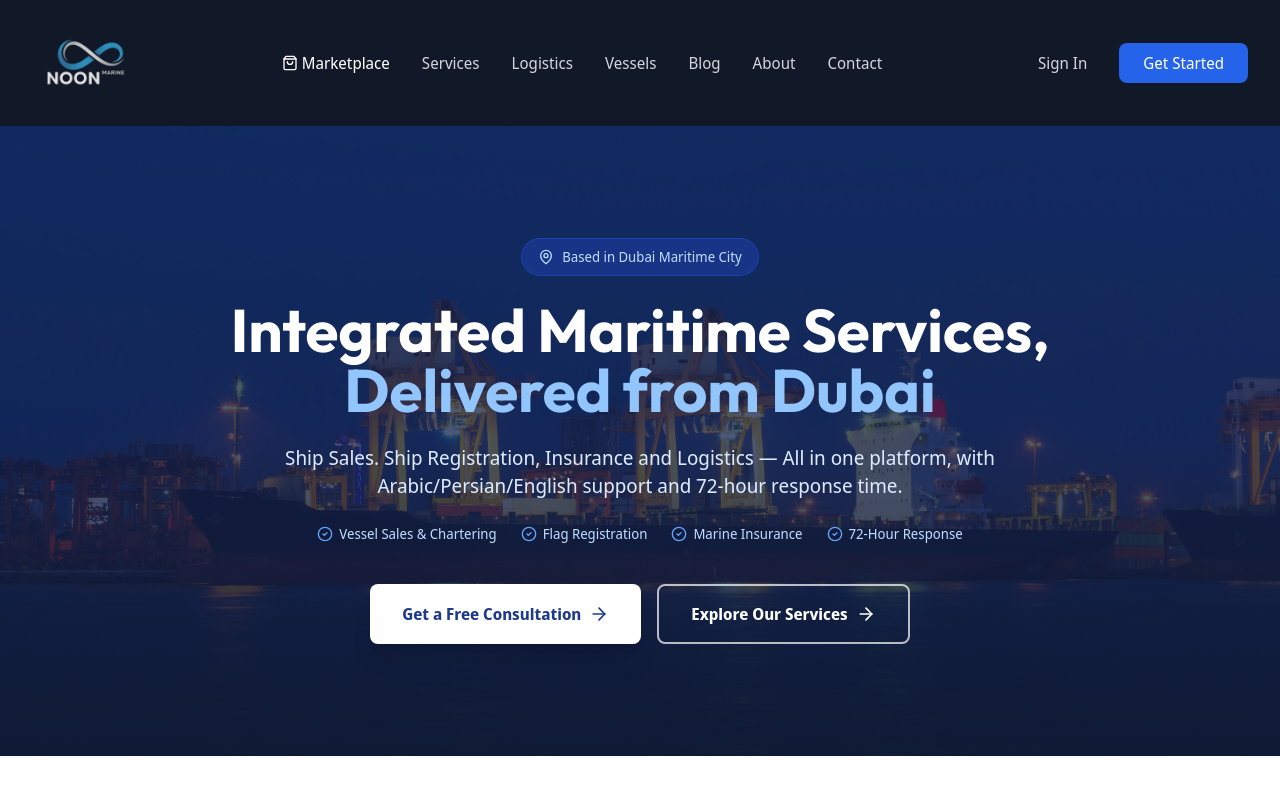
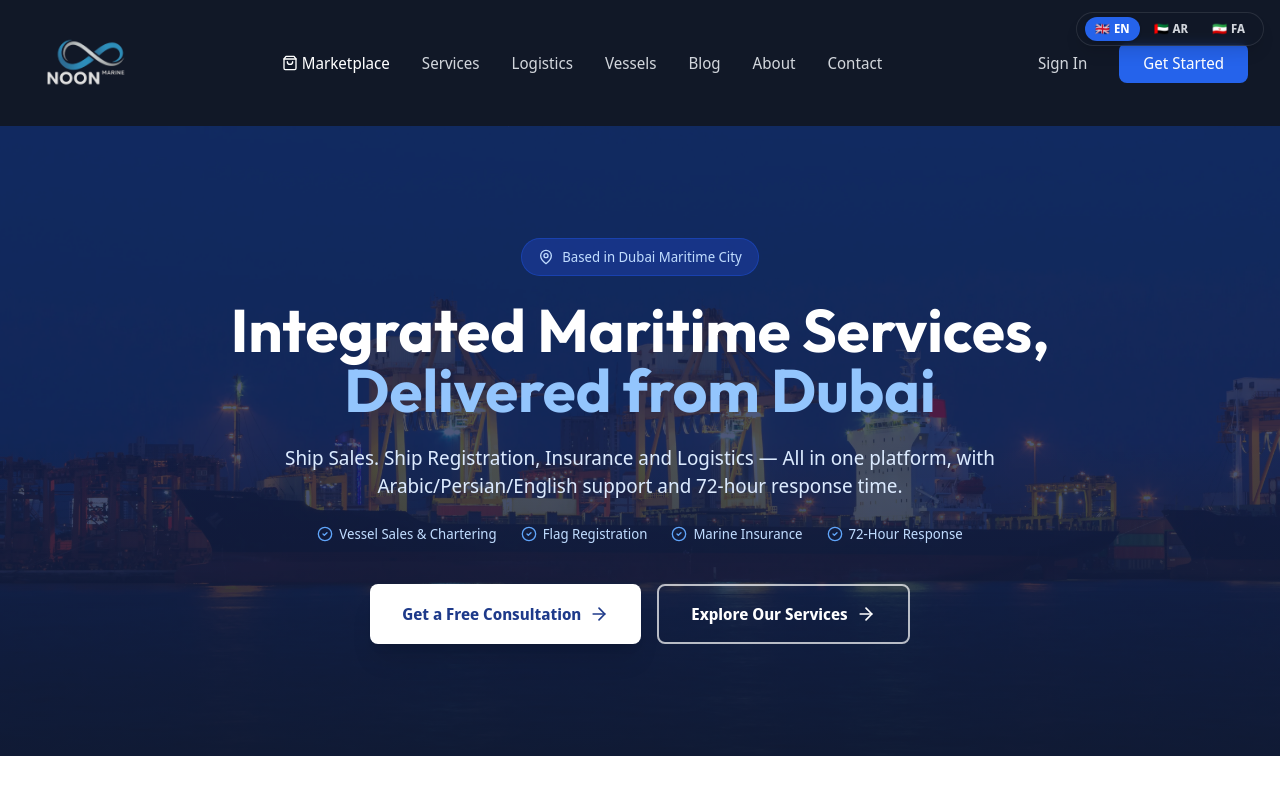
Before and after one commit to sachinchanguthodi/Noon_marine, a Next.js app in the folder frontend/: page / in a window 1280 px wide. Shown: the top 800 px of the page. Built offline with nearby package versions, Linux system fonts and the light colour scheme; no server answers; the database is empty.

Commit message:
Replace Google Translate widget with clean custom language switcher

```diff
--- a/frontend/src/app/globals.css
+++ b/frontend/src/app/globals.css
@@ -39,42 +39,16 @@
   }
 
   /* ── Google Translate ── */
-  /* Hide the top banner Google injects */
+  /* Hide the banner bar and all Google branding */
   .goog-te-banner-frame,
   #goog-gt-tt,
-  .goog-te-balloon-frame {
+  .goog-te-balloon-frame,
+  .goog-te-gadget {
     display: none !important;
   }
 
   body {
     top: 0 !important;
-  }
-
-  /* Style the language dropdown to match the site */
-  .google-translate-wrapper {
-    display: inline-block;
-  }
-
-  .goog-te-gadget {
-    font-family: inherit !important;
-    font-size: 0 !important;
-  }
-
-  .goog-te-gadget .goog-te-combo {
-    font-size: 0.8rem !important;
-    font-family: inherit !important;
-    background: transparent !important;
-    border: 1px solid rgba(255,255,255,0.3) !important;
-    color: #d1d5db !important;
-    border-radius: 0.5rem !important;
-    padding: 0.3rem 0.5rem !important;
-    cursor: pointer !important;
-    outline: none !important;
-  }
-
-  .goog-te-gadget .goog-te-combo:hover {
-    border-color: rgba(255,255,255,0.6) !important;
-    color: #fff !important;
   }
 
   /* Apply Outfit font to all headings */
--- a/frontend/src/components/GoogleTranslate.tsx
+++ b/frontend/src/components/GoogleTranslate.tsx
@@ -1,48 +1,91 @@
 'use client';
 
-import { useEffect } from 'react';
+import { useEffect, useState } from 'react';
 
 declare global {
   interface Window {
     googleTranslateElementInit: () => void;
     google: {
       translate: {
-        TranslateElement: new (
-          options: object,
-          element: string
-        ) => void;
+        TranslateElement: new (options: object, element: string) => void;
       };
     };
   }
 }
 
+const languages = [
+  { code: 'en', label: 'EN', flag: '🇬🇧' },
+  { code: 'ar', label: 'AR', flag: '🇦🇪' },
+  { code: 'fa', label: 'FA', flag: '🇮🇷' },
+];
+
+function triggerTranslate(langCode: string) {
+  const select = document.querySelector<HTMLSelectElement>('.goog-te-combo');
+  if (select) {
+    select.value = langCode;
+    select.dispatchEvent(new Event('change'));
+  }
+}
+
 export default function GoogleTranslate() {
+  const [active, setActive] = useState('en');
+
   useEffect(() => {
     window.googleTranslateElementInit = () => {
       new window.google.translate.TranslateElement(
-        {
-          pageLanguage: 'en',
-          includedLanguages: 'en,ar,fa',
-          autoDisplay: false,
-        },
+        { pageLanguage: 'en', includedLanguages: 'en,ar,fa', autoDisplay: false },
         'google_translate_element'
       );
     };
 
     const script = document.createElement('script');
-    script.src =
-      '//translate.google.com/translate_a/element.js?cb=googleTranslateElementInit';
+    script.src = '//translate.google.com/translate_a/element.js?cb=googleTranslateElementInit';
     script.async = true;
     document.body.appendChild(script);
 
     return () => {
-      document.body.removeChild(script);
+      if (document.body.contains(script)) document.body.removeChild(script);
     };
   }, []);
 
+  function handleSelect(code: string) {
+    setActive(code);
+    if (code === 'en') {
+      // Restore original — Google uses a cookie reset
+      const frame = document.querySelector<HTMLIFrameElement>('.goog-te-banner-frame');
+      if (frame) {
+        const restore = frame.contentDocument?.querySelector<HTMLAnchorElement>('a[href*="restore"]');
+        restore?.click();
+      } else {
+        triggerTranslate('en');
+      }
+    } else {
+      triggerTranslate(code);
+    }
+  }
+
   return (
-    <div className="fixed top-3 right-4 z-50 google-translate-wrapper">
-      <div id="google_translate_element" />
-    </div>
+    <>
+      {/* Hidden Google widget — required to load the engine */}
+      <div id="google_translate_element" className="hidden" />
+
+      {/* Custom language switcher */}
+      <div className="fixed top-3 right-4 z-50 flex items-center gap-1 bg-gray-900/80 backdrop-blur-sm border border-white/10 rounded-full px-2 py-1 shadow-lg">
+        {languages.map((lang) => (
+          <button
+            key={lang.code}
+            onClick={() => handleSelect(lang.code)}
+            className={`flex items-center gap-1 px-2.5 py-1 rounded-full text-xs font-semibold transition-all duration-200 ${
+              active === lang.code
+                ? 'bg-primary-600 text-white shadow'
+                : 'text-gray-300 hover:text-white hover:bg-white/10'
+            }`}
+          >
+            <span>{lang.flag}</span>
+            <span>{lang.label}</span>
+          </button>
+        ))}
+      </div>
+    </>
   );
 }
```
